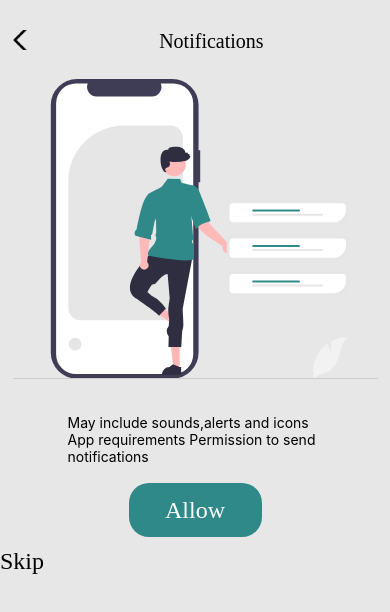
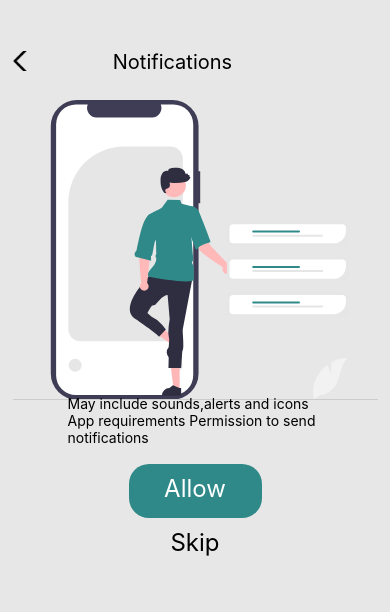
Before and after one commit to Dipono/digital_time_frame_native, a React Native app: screen /Notifications in a window 390 px wide. Shown: the top 612 px of the page. Built offline with nearby package versions, Linux system fonts and the light colour scheme.

Commit message:
//Fixing the stylesheet

```diff
--- a/App.js
+++ b/App.js
@@ -5,7 +5,7 @@ import { NavigationContainer } from '@react-navigation/native';
 import { createNativeStackNavigator } from '@react-navigation/native-stack';
 
 import Home from './screens/Login'
-import AllowNotification from './screens/allowNotification';
+import AllowNotification from './screens/AllowNotification';
 const Stack = createNativeStackNavigator();
 export default function App() {
   return (
--- a/screens/AllowNotification.js
+++ b/screens/AllowNotification.js
@@ -37,19 +37,20 @@ const styles = StyleSheet.create({
     },
     headingView: {
         flexDirection: 'row',
-        marginTop: 30,
+        marginTop: 50,
     },
     backIcon: {
         width: 25,
         height: 20,
-        marginLeft:'2%'
+        marginLeft:'2%',
+        marginTop:1,
     },
     heading: {
-        margin:'auto',
-        fontFamily: 'Emblema One',
+       /*  fontFamily: 'Emblema One', */
         fontStyle: 'normal',
-        fontWeight: 400,
+        fontWeight: '400',
         fontSize: 20,
+        marginLeft:80
     },
     image: {
         width: 365,
@@ -61,23 +62,21 @@ const styles = StyleSheet.create({
     message: {
         width: 255,
         alignSelf: 'center',
-        marginTop: -20,
-        fontFamily: 'Ebrima',
+        marginTop: -30,
+        /* fontFamily: 'Ebrima', */
         fontStyle: 'normal',
-        fontWeight: 400,
+        fontWeight: '400',
         fontSize: 16,
-marginTop:10,
     },
     allowButtonText: {
-
-        margin: 'auto',
-        fontFamily: 'Emblema One',
+        /* fontFamily: 'Emblema One', */
         fontStyle: 'normal',
-        fontWeight: 400,
+        fontWeight: '400',
         fontSize: 24,
         lineHeight: 29,
-
+alignSelf:'center',
         color: '#FFFFFF',
+        marginTop:10,
     },
     allowButton: {
         width: 133,
@@ -88,12 +87,13 @@ marginTop:10,
         borderRadius: 20,
     },
     skipText: {
-        fontFamily: 'Emblema One',
+        /* fontFamily: 'Emblema One', */
         fontStyle: 'normal',
-        fontWeight: 400,
+        fontWeight: '400',
         fontSize: 24,
         lineHeight: 29,
         marginTop:10,
+        alignSelf:'center',
     }
 })
 
```
